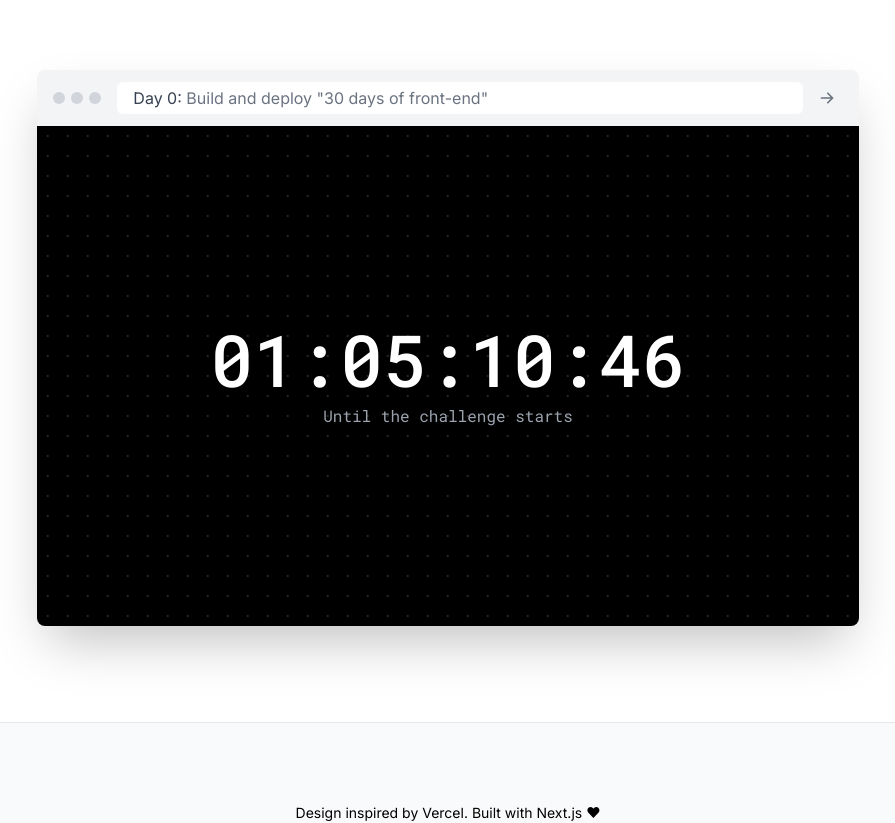
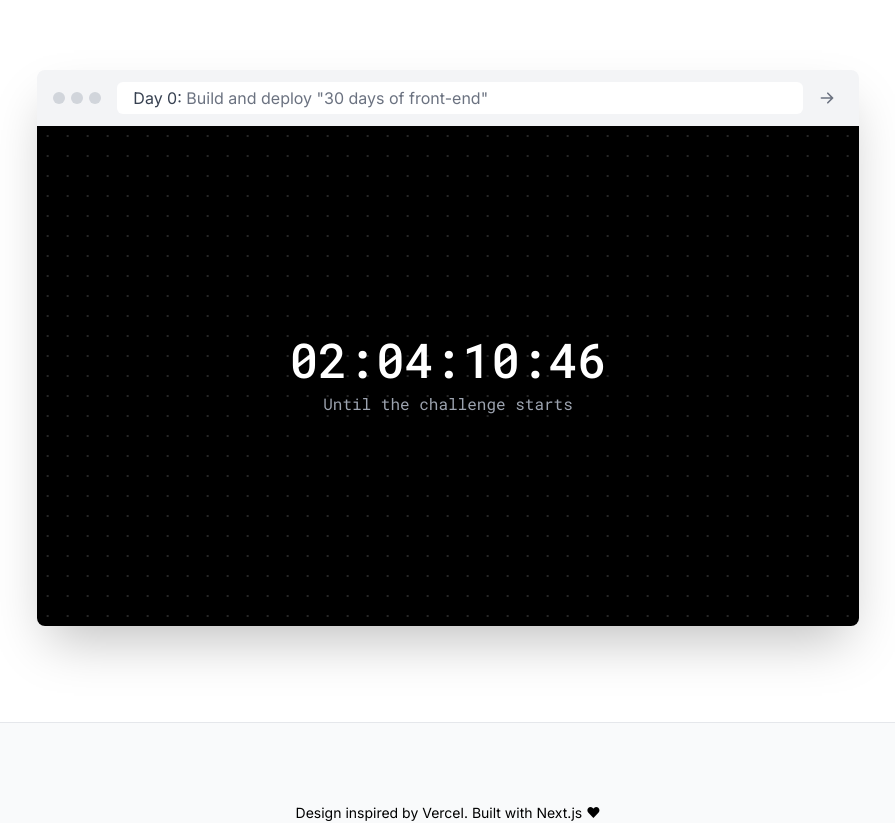
Before and after one commit to delbaoliveira/30day-frontend-challenge, a Next.js app: page / in a window 1280 px wide. Shown: the part 640-1463 px from the top of the page, without its empty margins (192-1087 px from the left). Built offline with nearby package versions, Linux system fonts and the light colour scheme.

Commit message:
Fix timer on safari

```diff
--- a/components/Timer.js
+++ b/components/Timer.js
@@ -2,18 +2,15 @@ import React from "react"
 import { useTimer } from "react-timer-hook"
 
 const Timer = () => {
-  const expiryTimestamp = new Date("May 24, 2021 24:00:00")
-  expiryTimestamp.setSeconds(expiryTimestamp.getSeconds())
-
   const { seconds, minutes, hours, days } = useTimer({
-    expiryTimestamp,
+    expiryTimestamp: 1621983600000,
     onExpire: () => console.warn("onExpire called"),
     autoStart: true,
   })
 
   return (
-    <div className="polka-bg bg-black font-mono text-center h-full rounded-b-lg flex flex-col justify-center ">
-      <div className="md:text-7xl text-4xl text-white font-medium">
+    <div className="polka-bg bg-black font-mono text-center h-full rounded-b-lg flex flex-col justify-center py-10">
+      <div className="md:text-5xl text-4xl text-white font-medium">
         <span>
           {days < 10 ? `0` : ""}
           {days}
```
